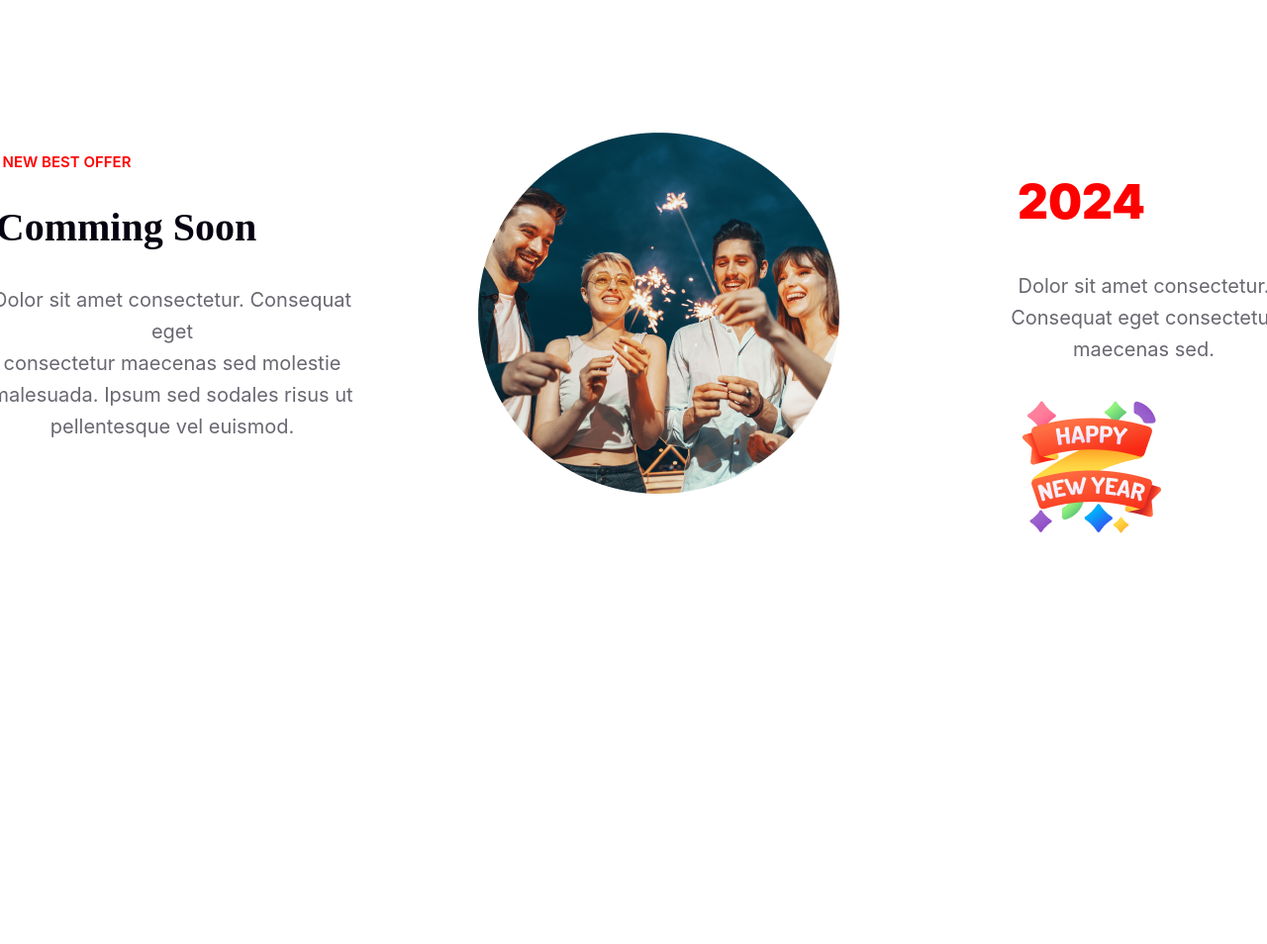
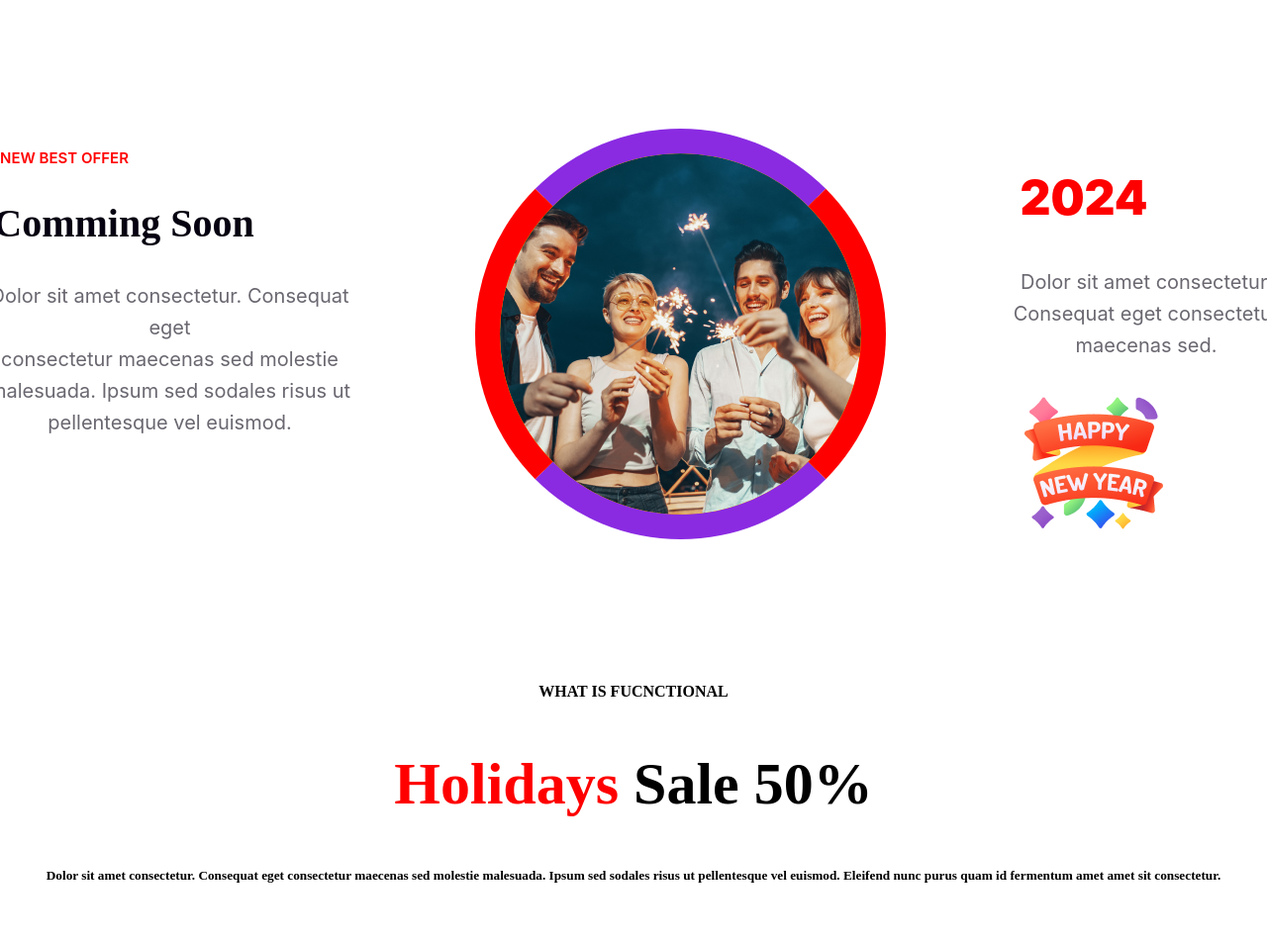
Before and after one commit to dataprohasan45/new-assigment, a plain HTML site: page index.html in a window 1280 px wide. Shown: the part 2780-3734 px from the top of the page at 99% size. Before the commit the page ends 3326 px from the top, so only its background shows below. Drawn offline with Linux system fonts and the light colour scheme.

Commit message:
added holiday sale

```diff
--- a/index.html
+++ b/index.html
@@ -59,13 +59,28 @@
                 <h4 class="best">NEW BEST OFFER</h4>
                 <h1 class="soon">Comming Soon</h1>
                 <h5 class="dolor1">Dolor sit amet consectetur. Consequat eget<br> consectetur maecenas sed molestie <br>malesuada. Ipsum sed sodales risus ut <br>pellentesque vel euismod. </h5></div>
-                <div class="new-best"><img src="resources/Ellipse 1.png"></div>
+                <div class="new-best"><img class="edit" src="resources/Ellipse 1.png"></div>
                 <div class="new-best"><h2 class="new-description-item">2024</h2>
                 <h5 class="dolor">Dolor sit amet consectetur.<br> Consequat eget consectetur maecenas sed.</h5>
                <div class="last-img"> <img src="resources/Group 96.png"></div>
             </div>
             </div>
         </section>
+<div>
+        <section>
+            <div class="new-holiday">
+                <h4>WHAT IS FUCNCTIONAL</h4>
+                <h1 class="item-holiday"><span class="sale-holiday">Holidays</span> Sale 50%</h1>
+                <h5>Dolor sit amet consectetur. Consequat eget consectetur maecenas sed
+                    molestie malesuada. Ipsum sed sodales risus ut pellentesque vel euismod. Eleifend nunc purus quam id fermentum amet amet sit consectetur.</h5>
+                    <div>
+                        <img src="" alt="">
+                    </div>
+                    <div><img src="" alt=""></div>
+
+            </div>
+        </section>
+        </div>
     </main>
     <footer>
 
--- a/styles/first.css
+++ b/styles/first.css
@@ -142,6 +142,7 @@ line-height: 30px; /* 166.667% */
     border-radius: 10px ;
     padding-bottom: 120px;
     padding-top: 100px;
+
 }
 .text-primary{
     color: #F00;
@@ -157,6 +158,7 @@ align-items: center;
 gap: 10px;
 color: #FFF;
 font-size: 20px;
+border:none;
 }
 .offer-item-title{
     display: flex;
@@ -173,7 +175,13 @@ font-size: 20px;
     text-align: center;
     padding-left: 50px ;
 }
+.edit{
+    border-radius: 50%;
+    border:25px solid red;
+    background-color:orange;
+    border-block-color:blueviolet;
 
+}
 
 .best{
     color: #F00;
@@ -228,3 +236,20 @@ margin-right: 220px;
 
 margin-right: 200px;
 }
+
+.new-holiday{
+    text-align: center;
+    margin-top: 400px;
+}
+.sale-holiday{
+   color: #F00;
+}
+.item-holiday{
+
+text-align: center;
+font-family: Merriweather;
+font-size: 60px;
+
+font-weight: 900;
+
+}
```
Also changed, not shown: resources/Group 75.png.
